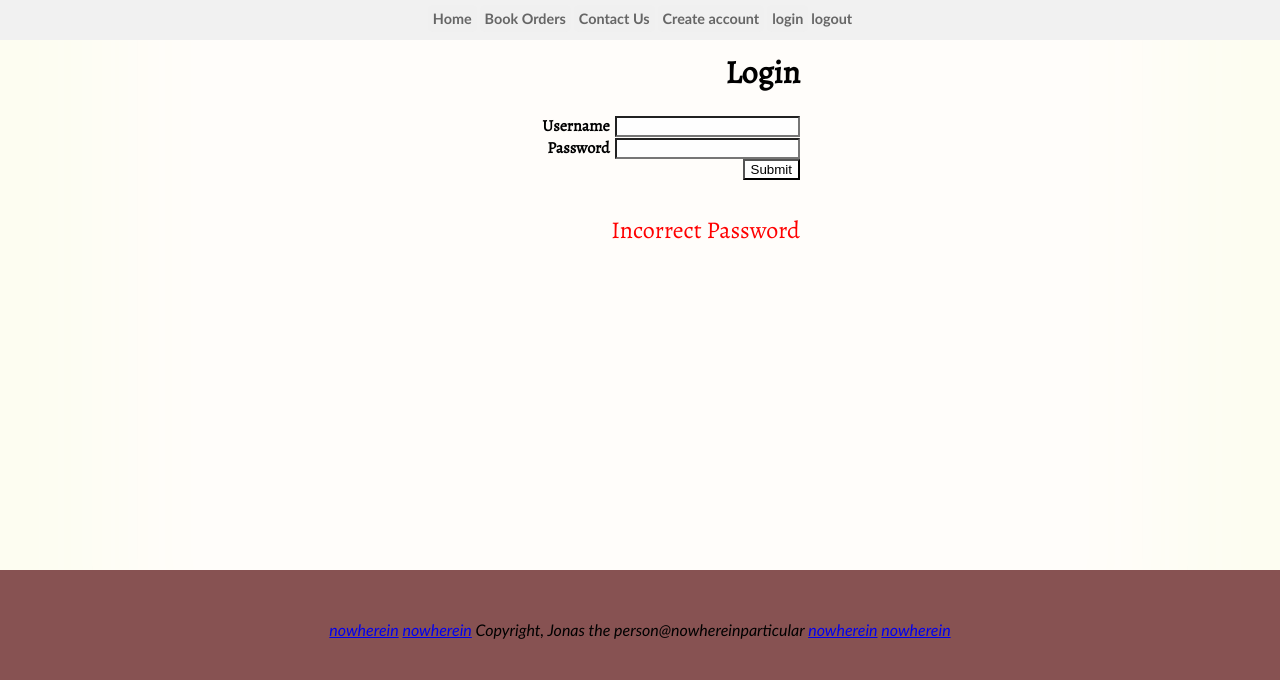
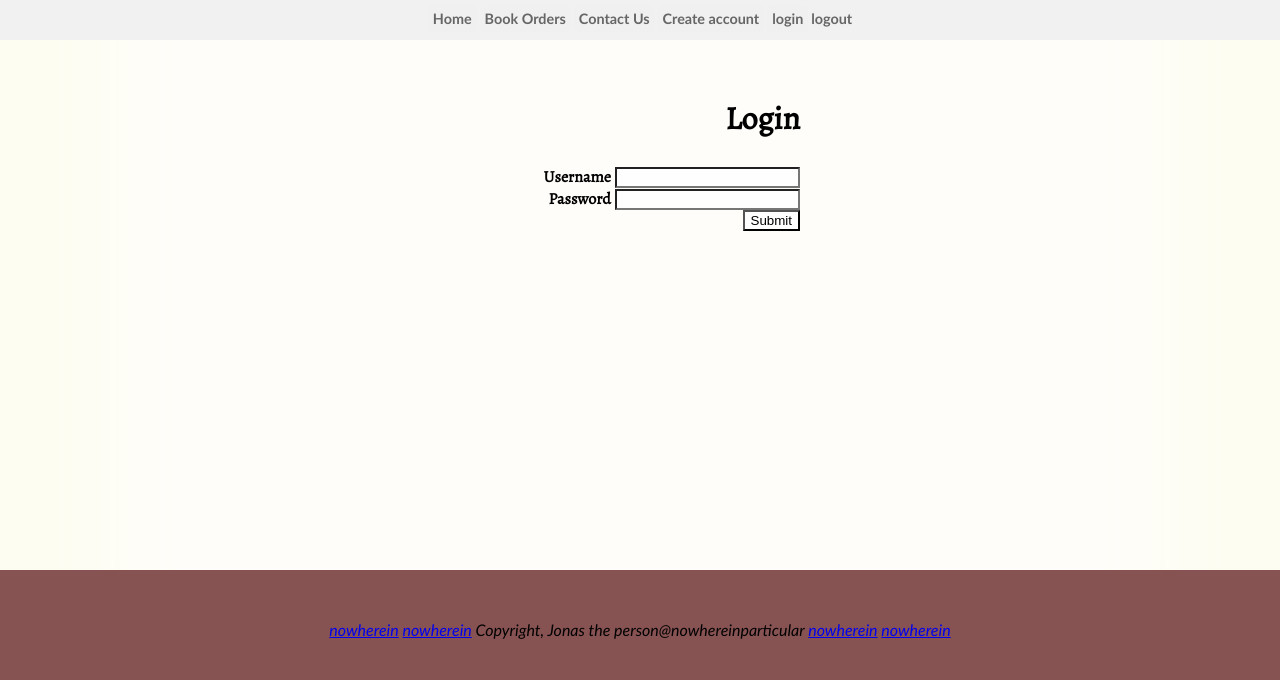
Before and after one commit to ser4ph1/DECO3800-BRJ, a PHP site: page /login.html in a window 1280 px wide. Shown: the part 120-800 px from the top of the page. Run offline with PHP 8.4, Linux system fonts and the light colour scheme; some libraries are stand-ins or nearby versions.

Commit message:
Minor position errors fixed in the css file.

```diff
--- a/css/style.css
+++ b/css/style.css
@@ -220,7 +220,7 @@ iframe {
 		width:320px;
 		height:100%;
 		font-family:Calibri;
-		margin-left:70px;
+		margin-left:-25px;
 }
 
 .bad {
@@ -590,7 +590,7 @@ a {
 }
 
 #incorrectText {
-	display:block;
+	display:none;
 	font-family:Alegreya, Arial Black;
 	color:red;
 	margin-top:50px;
--- a/login.html
+++ b/login.html
@@ -36,6 +36,7 @@
 			</ul>
 		</div>
 
+		<article id="content">
 			<form id="login-form">
 			<h1>Login</h1>
 				<div class="form-group">
@@ -49,6 +50,11 @@
 				<input type="submit" class="btn">
 				<p id="incorrectText">Incorrect Password</p>
 			</form>
+		</article>
+		<div id="clearfix">
+		</div>
+		<article id="recommended">
+		</article>
 
 
 
```
Lines whose indentation alone changed are shown as unchanged.
